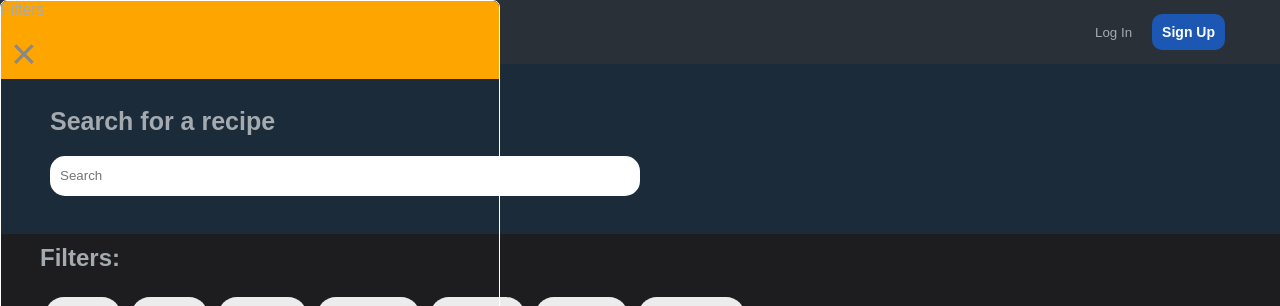
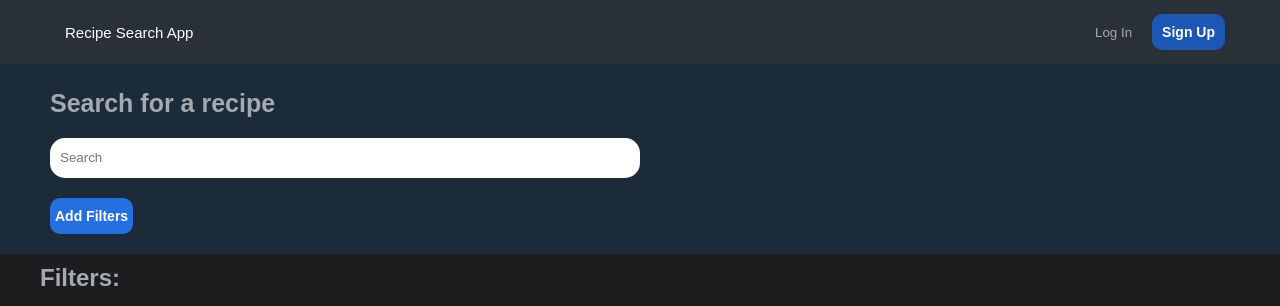
Before and after one commit to mnedza/RecipeSearcher, a React (Create React App) app in the folder frontend/: page / in a window 1280 px wide. Shown: the top 306 px of the page. Built offline with nearby package versions, Linux system fonts and the light colour scheme.

Commit message:
added button with styles in Search componenent for showing AddFilters Component (without logic yet)

```diff
--- a/frontend/src/components/Filters/AddFilters.js
+++ b/frontend/src/components/Filters/AddFilters.js
@@ -1,14 +1,33 @@
-import React from "react";
+import React, { useState } from "react";
 import classes from "./AddFilters.module.css";
 
 const AddFilters = () => {
+  const [visible, setVisible] = useState(false);
+
+  const toggleFiltersVisibility = (e) => {
+    e.preventDefault();
+
+    console.log(visible);
+
+    setVisible(!visible);
+  };
+
   return (
-    <div className={classes["add-filters"]}>
+    <div
+      className={`${classes["add-filters"]} ${
+        visible && classes["show-filters"]
+      }`}
+    >
       <div className={classes["add-filters-content"]}>
         <header className={classes.header}>
-            Filters
-            <button className={classes["close-button"]}> &times;</button>
-            </header>
+          <h2 className={classes.title}>Filters</h2>
+          <button
+            className={classes["close-button"]}
+            onClick={toggleFiltersVisibility}
+          >
+            &times;
+          </button>
+        </header>
       </div>
     </div>
   );
--- a/frontend/src/components/Filters/AddFilters.module.css
+++ b/frontend/src/components/Filters/AddFilters.module.css
@@ -7,18 +7,30 @@
     height: 100%;
     border: 1px solid white;
     border-radius: 0.7rem;
+    transition: transform 0.5s;
+    transform: translateX(-50rem);
     overflow-y: auto;
 }
 
+.show-filters {
+    transform: translateX(0rem);
+}
+
 .header {
-    background-color: orange;
+    display: flex;
+    justify-content: space-between;
+    align-items: center;
+    height: 6rem;
+    background-color: rgb(236, 233, 227);
+}
+
+.title {
+    padding-left: 2rem;
 }
 
 .close-button {
-    width: 5rem;
-    height: 5rem;
-    margin: 1rem;
-    display: flex;
+    width: 6rem;
+    height: 6rem;
     border: none;
     background: none;
     color: var(--gray-button);
--- a/frontend/src/components/Search/Search.js
+++ b/frontend/src/components/Search/Search.js
@@ -4,12 +4,13 @@ import styles from "./Search.module.css";
 const Search = () => {
   return (
     <section className={styles.search}>
-      <div className={`${styles['search-content']} wrapper`}>
+      <div className={`${styles["search-content"]} wrapper`}>
         <h1 className={styles.title}>Search for a recipe</h1>
-        <input className={styles.input} placeholder="Search"/>
+        <input className={styles.input} placeholder="Search" />
+        <button className={styles.button}>Add Filters</button>
       </div>
     </section>
   );
-}
+};
 
 export default Search;
--- a/frontend/src/components/Search/Search.module.css
+++ b/frontend/src/components/Search/Search.module.css
@@ -1,17 +1,20 @@
 :root {
     --dark-blue: #1B2B39;
     --gray: #3B4048;
+    --pure-white: #ffffff;
+    --light-blue: #266FE0;
+    --darker-blue: #1c57b4;
 }
 
 .search {
     width: 100%;
-    height: 17rem;
+    height: 19rem;
     padding: 0.2rem 5rem;
     background-color: var(--dark-blue);
 }
 
 .search-content {
-    height: 17rem;
+    height: 19rem;
     display: flex;
     flex-direction: column;
     justify-content: center;
@@ -31,6 +34,24 @@
     border-radius: 1.5rem;
 }
 
+.button {
+    margin-top: 2rem;
+    padding: 1rem 0.5rem;
+    border: none;
+    border-radius: 1rem;
+    background-color: var(--light-blue);
+    color: var(--pure-white);
+    font-size: 1.4rem;
+    font-weight: bold;
+    transition: background-color 0.3s;
+    cursor: pointer;
+}
+
+.button:hover {
+    background-color: var(--darker-blue);
+}
+
+
 @media (max-width: 450px) {
 
     .title {
```
